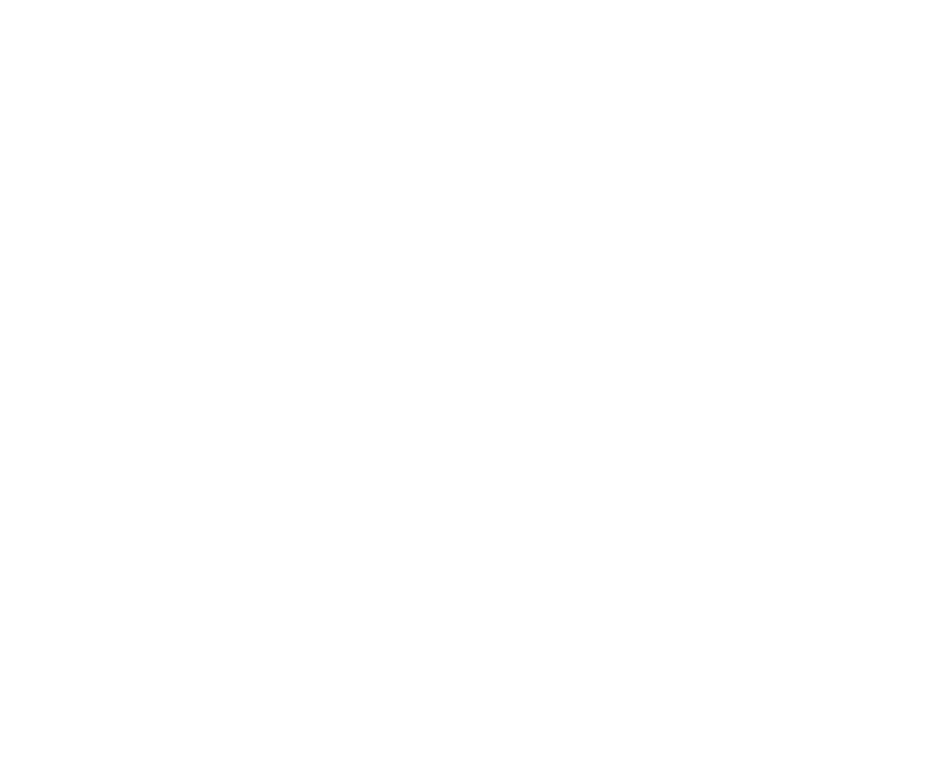
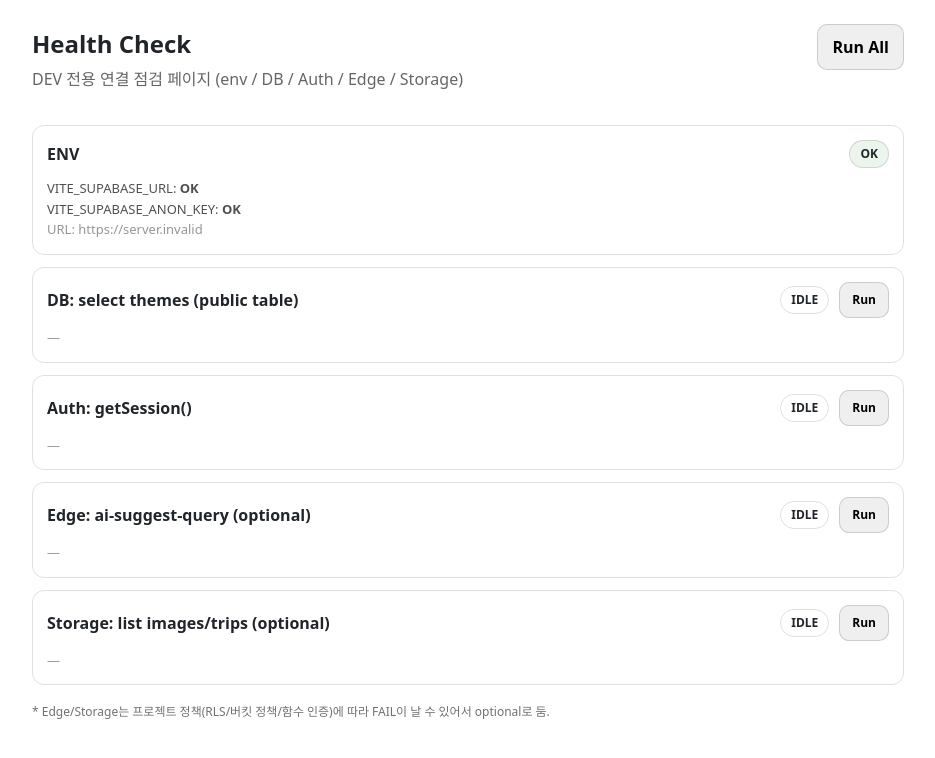
Before and after one commit to prgrms-aibe-devcourse/AIBE5_Project1_Team4, a React app in the folder frontend/: page /health in a window 1280 px wide. Before the commit this address had no page. Shown: the top 758 px of the page, without its empty margins (172-1107 px from the left). Built offline with nearby package versions, Linux system fonts and the light colour scheme; no server answers; the HTML template or start-up script is replaced by a standard one.

Commit message:
[Feat] #9 - 헬스체크 페이지 추가 및 리팩토링
* 헬스체크 페이지 추가 (`/health`)
* 브라우저 라우터를 main으로 빼는 리팩토링 진행.

```diff
--- a/frontend/src/App.jsx
+++ b/frontend/src/App.jsx
@@ -1,18 +1,20 @@
 // import './App.css';
 import 'bootstrap/dist/css/bootstrap.min.css';
+import { Route, Routes } from 'react-router-dom';
+import Health from './pages/Health';
 import UiPreview from './pages/UiPreview';
-import { Routes, Route, BrowserRouter } from 'react-router-dom';
 
 function App() {
   return (
-    <BrowserRouter>
+    <div>
       <Routes>
         {/* 개발용 UI 쇼룸 */}
         {import.meta.env.DEV && (
           <Route path="/preview" element={<UiPreview />} />
         )}
+        {import.meta.env.DEV && <Route path="/health" element={<Health />} />}
       </Routes>
-    </BrowserRouter>
+    </div>
   );
 }
 
--- a/frontend/src/main.jsx
+++ b/frontend/src/main.jsx
@@ -2,9 +2,13 @@
 import { createRoot } from 'react-dom/client';
 // import './index.css';
 import App from './App.jsx';
+import { AuthProvider } from './context/AuthContext.jsx';
+import { BrowserRouter } from 'react-router-dom';
 
 createRoot(document.getElementById('root')).render(
   <StrictMode>
-    <App />
+    <BrowserRouter>
+      <App />
+    </BrowserRouter>
   </StrictMode>,
 );
--- /dev/null
+++ b/frontend/src/pages/Health.jsx
@@ -0,0 +1,314 @@
+import React, { useMemo, useState } from 'react';
+import { supabase } from '@/lib/supabaseClient';
+
+function badgeStyle(status) {
+  const base = {
+    display: 'inline-flex',
+    alignItems: 'center',
+    gap: 6,
+    padding: '4px 10px',
+    borderRadius: 999,
+    fontSize: 12,
+    fontWeight: 700,
+    border: '1px solid rgba(0,0,0,0.12)',
+  };
+
+  if (status === 'ok') return { ...base, background: 'rgba(0,128,0,0.08)' };
+  if (status === 'fail') return { ...base, background: 'rgba(255,0,0,0.08)' };
+  if (status === 'running') return { ...base, background: 'rgba(0,0,0,0.05)' };
+  return { ...base, background: 'transparent' };
+}
+
+function StatusBadge({ status }) {
+  const label =
+    status === 'ok'
+      ? 'OK'
+      : status === 'fail'
+        ? 'FAIL'
+        : status === 'running'
+          ? 'RUNNING'
+          : 'IDLE';
+  return <span style={badgeStyle(status)}>{label}</span>;
+}
+
+export default function Health() {
+  const env = useMemo(() => {
+    const url = import.meta.env.VITE_SUPABASE_URL;
+    const key = import.meta.env.VITE_SUPABASE_ANON_KEY;
+    return {
+      url: url ? 'OK' : 'MISSING',
+      key: key ? 'OK' : 'MISSING',
+      urlValue: url ?? '',
+    };
+  }, []);
+
+  const [checks, setChecks] = useState({
+    env: {
+      status: env.url === 'OK' && env.key === 'OK' ? 'ok' : 'fail',
+      message: '',
+    },
+    dbThemes: { status: 'idle', message: '' },
+    authSession: { status: 'idle', message: '' },
+    edgeSuggest: { status: 'idle', message: '' }, // 선택
+    storageList: { status: 'idle', message: '' }, // 선택
+  });
+
+  const [running, setRunning] = useState(false);
+
+  const setCheck = (key, patch) => {
+    setChecks((prev) => ({ ...prev, [key]: { ...prev[key], ...patch } }));
+  };
+
+  async function runDbThemes() {
+    setCheck('dbThemes', { status: 'running', message: '' });
+    const res = await supabase.from('themes').select('id, slug').limit(1);
+    if (res.error) {
+      setCheck('dbThemes', { status: 'fail', message: `${res.error.message}` });
+      return false;
+    }
+    setCheck('dbThemes', {
+      status: 'ok',
+      message: `themes select OK (rows: ${res.data?.length ?? 0})`,
+    });
+    return true;
+  }
+
+  async function runAuthSession() {
+    setCheck('authSession', { status: 'running', message: '' });
+    const res = await supabase.auth.getSession();
+    if (res.error) {
+      setCheck('authSession', {
+        status: 'fail',
+        message: `${res.error.message}`,
+      });
+      return false;
+    }
+    const hasSession = !!res.data?.session;
+    setCheck('authSession', {
+      status: 'ok',
+      message: hasSession
+        ? 'session exists (logged in)'
+        : 'no session (logged out)',
+    });
+    return true;
+  }
+
+  // Edge Function: ai-suggest-query (너희 문서 기준 인증 없이 사용 가능 "선택적")
+  // 실제 배포/설정에 따라 인증이 필요할 수 있어 "선택" 체크로 둠
+  async function runEdgeSuggest() {
+    setCheck('edgeSuggest', { status: 'running', message: '' });
+    const res = await supabase.functions.invoke('ai-suggest-query', {
+      body: { q: 'coffee shop gangnam' },
+    });
+    if (res.error) {
+      setCheck('edgeSuggest', {
+        status: 'fail',
+        message: `${res.error.message}`,
+      });
+      return false;
+    }
+    setCheck('edgeSuggest', {
+      status: 'ok',
+      message: 'edge invoke OK (ai-suggest-query)',
+    });
+    return true;
+  }
+
+  // Storage: list는 버킷/정책에 따라 막힐 수 있음. (Public URL과 별개)
+  // 그래서 이것도 "선택"으로 둠
+  async function runStorageList() {
+    setCheck('storageList', { status: 'running', message: '' });
+    const res = await supabase.storage
+      .from('images')
+      .list('trips', { limit: 1 });
+    if (res.error) {
+      setCheck('storageList', {
+        status: 'fail',
+        message: `${res.error.message}`,
+      });
+      return false;
+    }
+    setCheck('storageList', {
+      status: 'ok',
+      message: `storage list OK (items: ${res.data?.length ?? 0})`,
+    });
+    return true;
+  }
+
+  async function runAll() {
+    setRunning(true);
+    try {
+      await runDbThemes();
+      await runAuthSession();
+      await runEdgeSuggest(); // 필요 없으면 주석 처리 가능
+      await runStorageList(); // 필요 없으면 주석 처리 가능
+    } finally {
+      setRunning(false);
+    }
+  }
+
+  return (
+    <div style={{ padding: 24, maxWidth: 920, margin: '0 auto' }}>
+      <header
+        style={{
+          display: 'flex',
+          alignItems: 'baseline',
+          justifyContent: 'space-between',
+          gap: 12,
+        }}
+      >
+        <div>
+          <h1 style={{ margin: 0, fontSize: 24, fontWeight: 900 }}>
+            Health Check
+          </h1>
+          <p style={{ marginTop: 8, opacity: 0.7 }}>
+            DEV 전용 연결 점검 페이지 (env / DB / Auth / Edge / Storage)
+          </p>
+        </div>
+        <button
+          onClick={runAll}
+          disabled={running}
+          style={{
+            padding: '10px 14px',
+            borderRadius: 10,
+            border: '1px solid rgba(0,0,0,0.15)',
+            cursor: running ? 'not-allowed' : 'pointer',
+            fontWeight: 800,
+          }}
+        >
+          {running ? 'Running...' : 'Run All'}
+        </button>
+      </header>
+
+      <div style={{ marginTop: 18, display: 'grid', gap: 12 }}>
+        <div
+          style={{
+            border: '1px solid rgba(0,0,0,0.12)',
+            borderRadius: 12,
+            padding: 14,
+          }}
+        >
+          <div
+            style={{
+              display: 'flex',
+              justifyContent: 'space-between',
+              alignItems: 'center',
+            }}
+          >
+            <div style={{ fontWeight: 900 }}>ENV</div>
+            <StatusBadge status={checks.env.status} />
+          </div>
+          <div
+            style={{
+              marginTop: 10,
+              fontSize: 13,
+              opacity: 0.8,
+              lineHeight: 1.6,
+            }}
+          >
+            <div>
+              VITE_SUPABASE_URL: <b>{env.url}</b>
+            </div>
+            <div>
+              VITE_SUPABASE_ANON_KEY: <b>{env.key}</b>
+            </div>
+            {env.urlValue ? (
+              <div style={{ opacity: 0.6 }}>URL: {env.urlValue}</div>
+            ) : null}
+          </div>
+        </div>
+
+        <CheckRow
+          title="DB: select themes (public table)"
+          status={checks.dbThemes.status}
+          message={checks.dbThemes.message}
+          onRun={runDbThemes}
+          disabled={running}
+        />
+
+        <CheckRow
+          title="Auth: getSession()"
+          status={checks.authSession.status}
+          message={checks.authSession.message}
+          onRun={runAuthSession}
+          disabled={running}
+        />
+
+        <CheckRow
+          title="Edge: ai-suggest-query (optional)"
+          status={checks.edgeSuggest.status}
+          message={checks.edgeSuggest.message}
+          onRun={runEdgeSuggest}
+          disabled={running}
+        />
+
+        <CheckRow
+          title="Storage: list images/trips (optional)"
+          status={checks.storageList.status}
+          message={checks.storageList.message}
+          onRun={runStorageList}
+          disabled={running}
+        />
+      </div>
+
+      <p style={{ marginTop: 18, opacity: 0.65, fontSize: 12 }}>
+        * Edge/Storage는 프로젝트 정책(RLS/버킷 정책/함수 인증)에 따라 FAIL이 날
+        수 있어서 optional로 둠.
+      </p>
+    </div>
+  );
+}
+
+function CheckRow({ title, status, message, onRun, disabled }) {
+  return (
+    <div
+      style={{
+        border: '1px solid rgba(0,0,0,0.12)',
+        borderRadius: 12,
+        padding: 14,
+      }}
+    >
+      <div
+        style={{
+          display: 'flex',
+          justifyContent: 'space-between',
+          alignItems: 'center',
+          gap: 12,
+        }}
+      >
+        <div style={{ fontWeight: 900 }}>{title}</div>
+        <div style={{ display: 'flex', alignItems: 'center', gap: 10 }}>
+          <StatusBadge status={status} />
+          <button
+            onClick={onRun}
+            disabled={disabled}
+            style={{
+              padding: '8px 12px',
+              borderRadius: 10,
+              border: '1px solid rgba(0,0,0,0.15)',
+              cursor: disabled ? 'not-allowed' : 'pointer',
+              fontWeight: 800,
+              fontSize: 12,
+            }}
+          >
+            Run
+          </button>
+        </div>
+      </div>
+      {message ? (
+        <div
+          style={{
+            marginTop: 10,
+            fontSize: 13,
+            opacity: 0.8,
+            whiteSpace: 'pre-wrap',
+          }}
+        >
+          {message}
+        </div>
+      ) : (
+        <div style={{ marginTop: 10, fontSize: 13, opacity: 0.45 }}>—</div>
+      )}
+    </div>
+  );
+}
```
